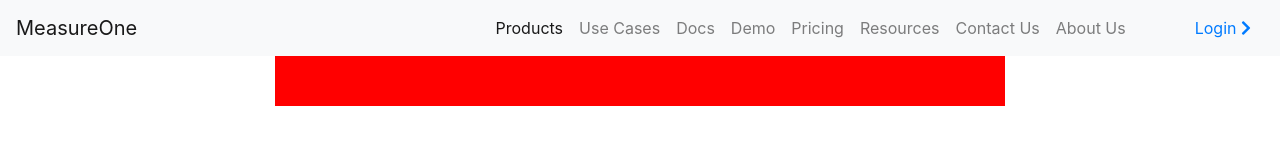
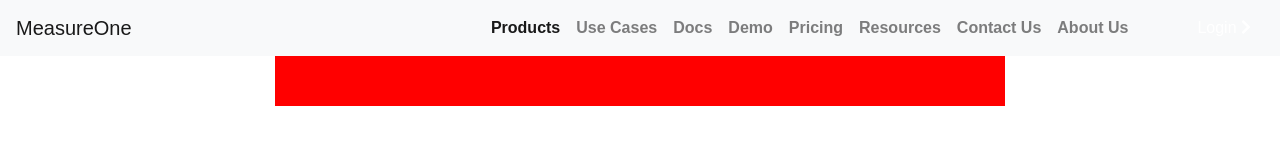
Before and after one commit to thirdtiu/measure_one, a website: page src/templates/index.html in a window 1280 px wide. Drawn offline with nearby package versions, Linux system fonts and the light colour scheme; files that its build step writes are made by us from their sources; files whose address does not match are found by name.

Commit message:
header styling on desktop

```diff
--- a/src/_assets/scss/main.scss
+++ b/src/_assets/scss/main.scss
@@ -20,6 +20,7 @@ img{
 
 body{
 	background: #fff;
+	font-family: 'Quicksand', sans-serif;
 	color: #45454d;
 	// padding-top: 51px;
 	@include media-breakpoint-up(lg) {
@@ -38,6 +39,19 @@ a:hover {
 	display: none !important;
 }
 
+.navbar-dark .navbar-nav .nav-link {
+	color: #fff;
+}
+.nav-link {
+	font-weight: bold;
+}
+
+#main_header {
+	.btn-link {
+		color: #fff;
+		text-decoration: none;
+	}
+}
 
 #main_footer {
 
```
Also changed, not shown: dist/_assets/css/main.css, dist/index.html.
